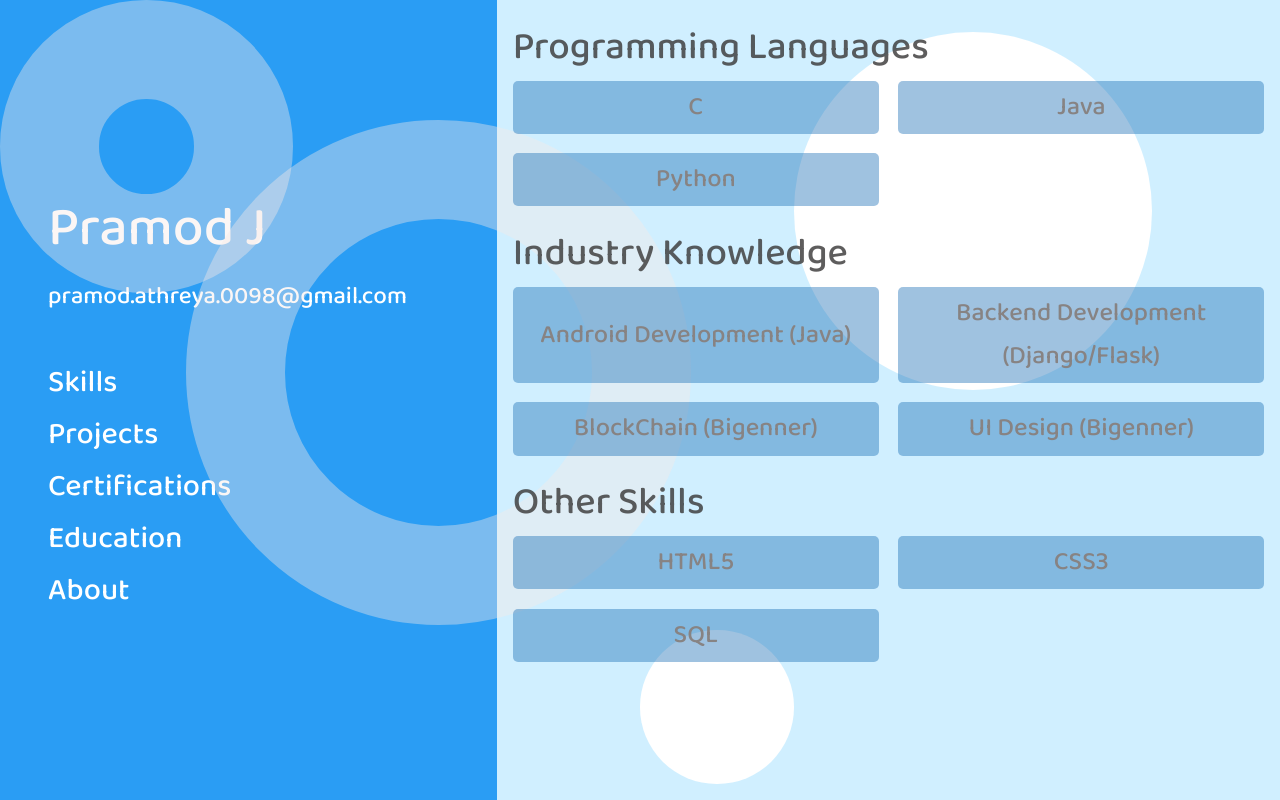
After one commit to mr-pramod-98/portfolio, a Django app: page /skills/ in a window 1280 px wide. The commit adds this page. Run offline with Django 3.2, Linux system fonts and the light colour scheme.

Commit message:
Added "skills, certifications and education" pages

```diff
--- /dev/null
+++ b/portfolio/content/static/content/css/skills.css
@@ -0,0 +1,42 @@
+.content-main {
+    position: relative;
+    top: auto;
+    bottom: auto;
+    width: 100%;
+    height: 100vh;
+    right: 0;
+    top: 0;
+    z-index: 1;
+    overflow-y: auto;
+}
+
+.skill-category {
+    font-size: 3vw;
+    color: rgba(54, 52, 52, 0.8);
+}
+
+.skill-item {
+    background-color: rgba(17, 103, 177, 0.4);
+    border-radius: 5px;
+    display: flex;
+    align-items: center;
+    justify-content: center;
+    text-align: center;
+    padding: 0.2em;
+    font-size: 2vw;
+    color: #878383;
+}
+
+.skill-group {
+    display: grid;
+    grid-template-columns: 1fr 1fr;
+    grid-gap: 1.2em;
+}
+
+.skill-set {
+    margin: 2%;
+}
+
+.right-circle-large {
+    z-index: 0;
+}
--- a/portfolio/content/urls.py
+++ b/portfolio/content/urls.py
@@ -3,4 +3,7 @@ from . import views
 
 urlpatterns = [
     path('', views.home, name="home"),
+    path('skills/', views.skills, name="skills"),
+    path('certifications/', views.certifications, name="certifications"),
+    path('education/', views.education, name="education")
 ]
--- a/portfolio/content/views.py
+++ b/portfolio/content/views.py
@@ -4,3 +4,15 @@ from django.shortcuts import render
 # Create your views here.
 def home(request):
     return render(request, 'home.html')
+
+
+def skills(request):
+    return render(request, 'skills.html')
+
+
+def certifications(request):
+    return render(request, 'certifications.html')
+
+
+def education(request):
+    return render(request, 'education.html')
--- a/portfolio/static/content/css/home.css
+++ b/portfolio/static/content/css/home.css
@@ -40,10 +40,10 @@ body {
     color: #FFFFFF;
 }
 .main-name {
-    font-size: 3.8em;
+    font-size: 4.3vw;
 }
 .main-email {
-    font-size: 1.4em;
+    font-size: 1.9vw;
 }
 
 /* 1.2 Navigation bar */
@@ -55,7 +55,7 @@ body {
     margin-top: 40px;
     list-style: none;
     box-sizing: border-box;
-    font-size: 2em;
+    font-size: 2.4vw;
 }
 .navbar-nav li a {
     text-decoration: none;
@@ -70,7 +70,7 @@ body {
 .left-circle-large, .left-circle-small {
     position: absolute;
     border-radius: 50%;
-    border: solid 15.4vh rgba(246, 232, 231, 0.4);
+    border: solid 7.8vw rgba(246, 232, 231, 0.4);
 }
 .left-circle-large {
     width: 24vw;
@@ -161,3 +161,8 @@ body {
 .box-about {
     grid-area: box5;
 }
+
+.box-nav-item {
+    text-decoration: none;
+    color: #FFFFFF;
+}
--- /dev/null
+++ b/portfolio/templates/base.html
@@ -0,0 +1,33 @@
+<!DOCTYPE html>
+{% load static %}
+<html lang="en">
+<head>
+    <meta charset="UTF-8">
+    <meta name="viewport" content="width=device-width, initial-scale=1.0">
+    <title>Portfolio</title>
+    <link href="{% static 'content/css/home.css' %}" rel="stylesheet">
+    {% block links %} {% endblock %}
+</head>
+<body>
+    <div class="home-left">
+        <nav class="navbar">
+            <samp class="main-name">Pramod J</samp>
+            <samp class="main-email">pramod.athreya.0098@gmail.com</samp>
+            {% block nav-bar %} {% endblock %}
+        </nav>
+
+        <div class="left-circle-large"></div>
+        <div class="left-circle-small"></div>
+
+    </div>
+
+    <div class="home-right">
+        <div class="right-circle-large"></div>
+        <div class="right-circle-small"></div>
+
+        {% block content %} {% endblock %}
+    </div>
+
+
+</body>
+</html>
--- /dev/null
+++ b/portfolio/templates/skills.html
@@ -0,0 +1,46 @@
+{% extends 'base.html' %}
+{% load static %}
+
+{% block links %}
+<link href="{% static 'content/css/skills.css' %}" rel="stylesheet">
+{% endblock %}
+
+{% block nav-bar %}
+<ul class="navbar-nav">
+    <li class="nav-item"><a href="/skills/">Skills</a></li>
+    <li class="nav-item"><a href="/projects/">Projects</a></li>
+    <li class="nav-item"><a href="/certifications/">Certifications</a></li>
+    <li class="nav-item"><a href="/education/">Education</a></li>
+    <li class="nav-item"><a href="/about/">About</a></li>
+</ul>
+{% endblock %}
+
+{% block content %}
+<div class="content-main">
+    <div class="skill-set">
+        <div class="skill-category">Programming Languages</div>
+        <div class="skill-group">
+            <div class="skill-item">C</div>
+            <div class="skill-item">Java</div>
+            <div class="skill-item">Python</div>
+        </div>
+    </div>
+    <div class="skill-set">
+        <div class="skill-category">Industry Knowledge</div>
+        <div class="skill-group">
+            <div class="skill-item">Android Development (Java)</div>
+            <div class="skill-item">Backend Development (Django/Flask)</div>
+            <div class="skill-item">BlockChain (Bigenner)</div>
+            <div class="skill-item">UI Design (Bigenner)</div>
+        </div>
+    </div>
+    <div class="skill-set">
+        <div class="skill-category">Other Skills</div>
+        <div class="skill-group">
+            <div class="skill-item">HTML5</div>
+            <div class="skill-item">CSS3</div>
+            <div class="skill-item">SQL</div>
+        </div>
+    </div>
+</div>
+{% endblock %}
```
Also changed, not shown: portfolio/content/static/content/css/certifications.css (added, +31 -0 lines), portfolio/content/static/content/css/education.css (added, +31 -0 lines), portfolio/content/static/content/css/home.css (+9 -4 lines), portfolio/templates/certifications.html (added, +51 -0 lines), portfolio/templates/education.html (added, +45 -0 lines), portfolio/templates/home.html (+26 -37 lines).
